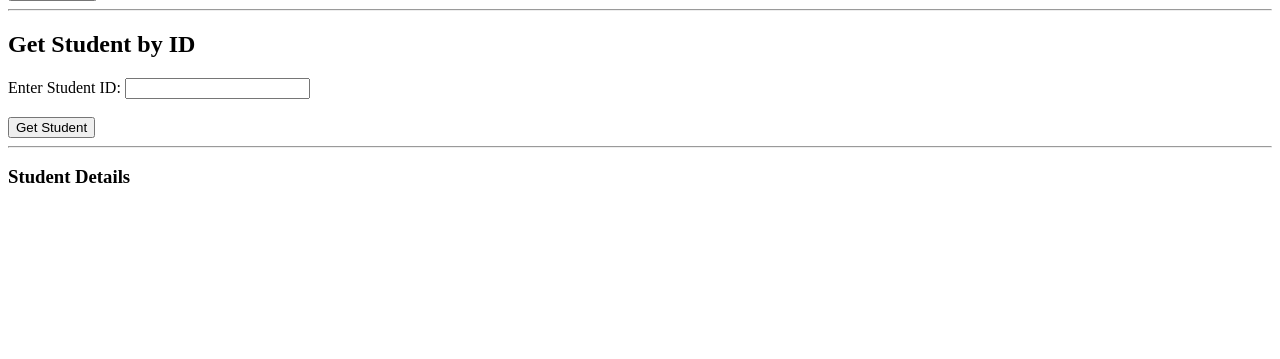
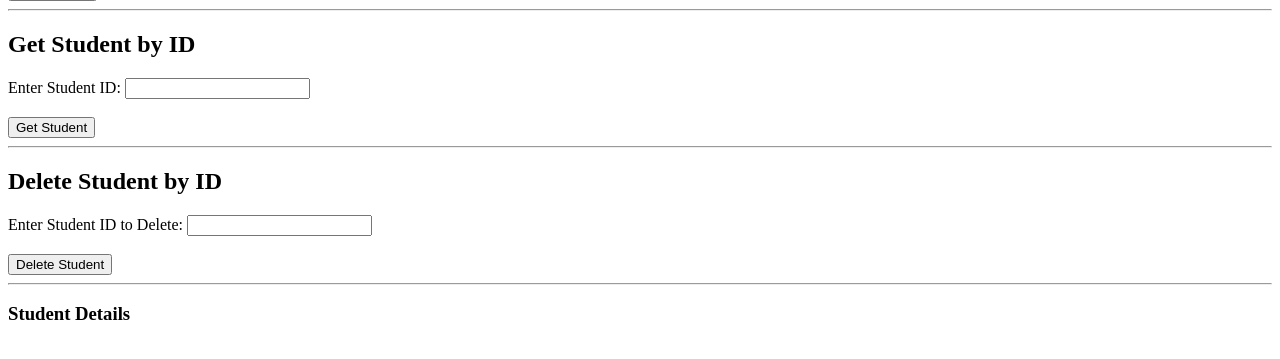
Before and after one commit to Rudraksh2003/One2N-SRE-Bootcamp, a Flask app: page / in a window 1280 px wide. Shown: the part 217-576 px from the top of the page. Run offline with Flask 3, Linux system fonts and the light colour scheme.

Commit message:
Update index.html

```diff
--- a/templates/index.html
+++ b/templates/index.html
@@ -28,6 +28,16 @@
         <input type="number" id="student_id" name="student_id" required><br><br>
 
         <button type="submit">Get Student</button>
+    </form>
+
+    <hr>
+
+    <h2>Delete Student by ID</h2>
+    <form id="delete-student-form">
+        <label for="delete_student_id">Enter Student ID to Delete:</label>
+        <input type="number" id="delete_student_id" name="delete_student_id" required><br><br>
+
+        <button type="submit">Delete Student</button>
     </form>
 
     <hr>
@@ -85,6 +95,26 @@
             })
             .catch(error => console.error('Error:', error));
         });
+
+        // Form submission to delete student by ID
+        document.getElementById('delete-student-form').addEventListener('submit', function(event) {
+            event.preventDefault();
+
+            const studentId = document.getElementById('delete_student_id').value;
+
+            fetch(`/api/v1/students/${studentId}`, {
+                method: 'DELETE',
+            })
+            .then(response => response.json())
+            .then(data => {
+                if (data.error) {
+                    alert(data.error);
+                } else {
+                    alert(data.message); // Display success message
+                }
+            })
+            .catch(error => console.error('Error:', error));
+        });
     </script>
 </body>
 </html>
```
